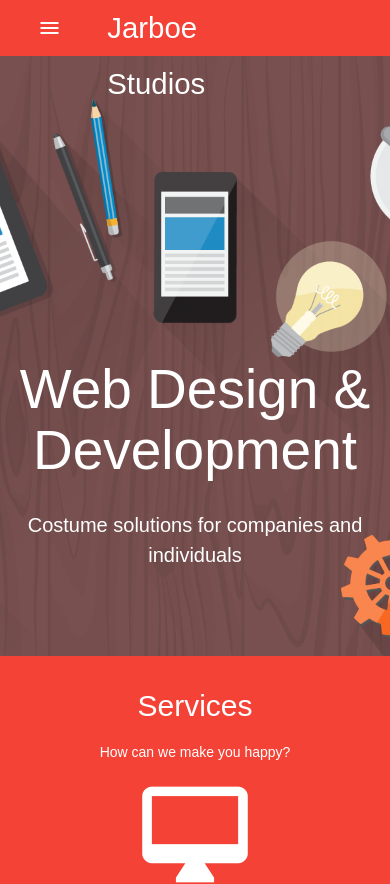
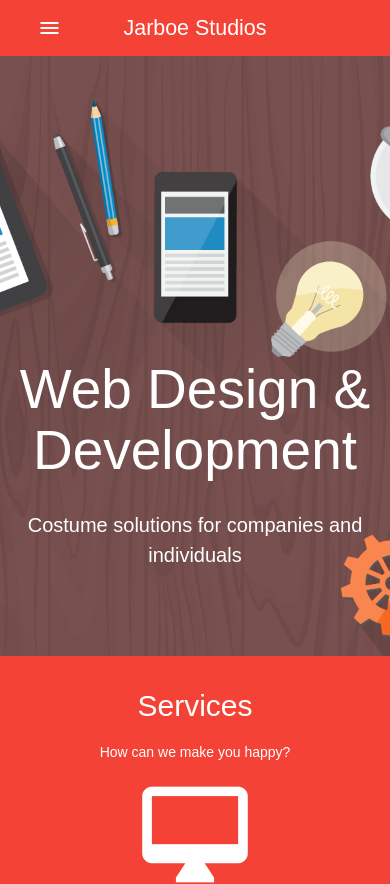
Before and after one commit to andrejarboe/jarboe, a React (Create React App) app in the folder client/: page / in a window 390 px wide. Shown: the top 884 px of the page. Built offline with nearby package versions, Linux system fonts and the light colour scheme.

Commit message:
fixed logo scaling

```diff
--- /dev/null
+++ b/client/src/components/Navbar/Navbar.css
@@ -0,0 +1,5 @@
+@media screen and (max-width: 597px) {
+  nav .brand-logo{
+    font-size: 5.5vw;
+  }
+}
--- a/client/src/components/Navbar/Navbar.jsx
+++ b/client/src/components/Navbar/Navbar.jsx
@@ -1,5 +1,6 @@
 import React, { Component } from 'react';
 import M from "materialize-css/dist/js/materialize.min";
+import './Navbar.css';
 
 class NavBar extends Component {
   componentDidMount(){
```
